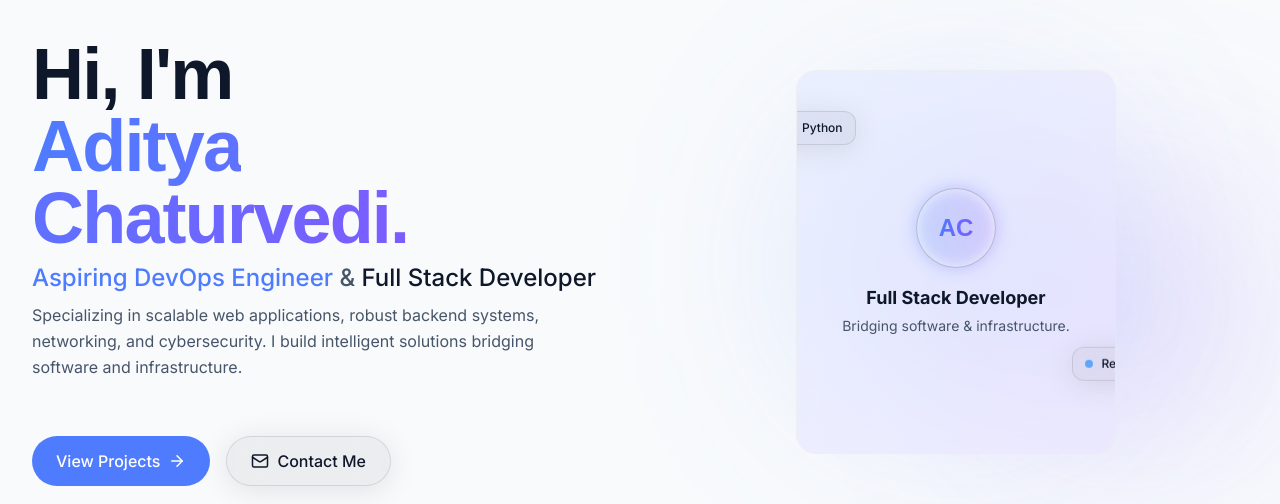
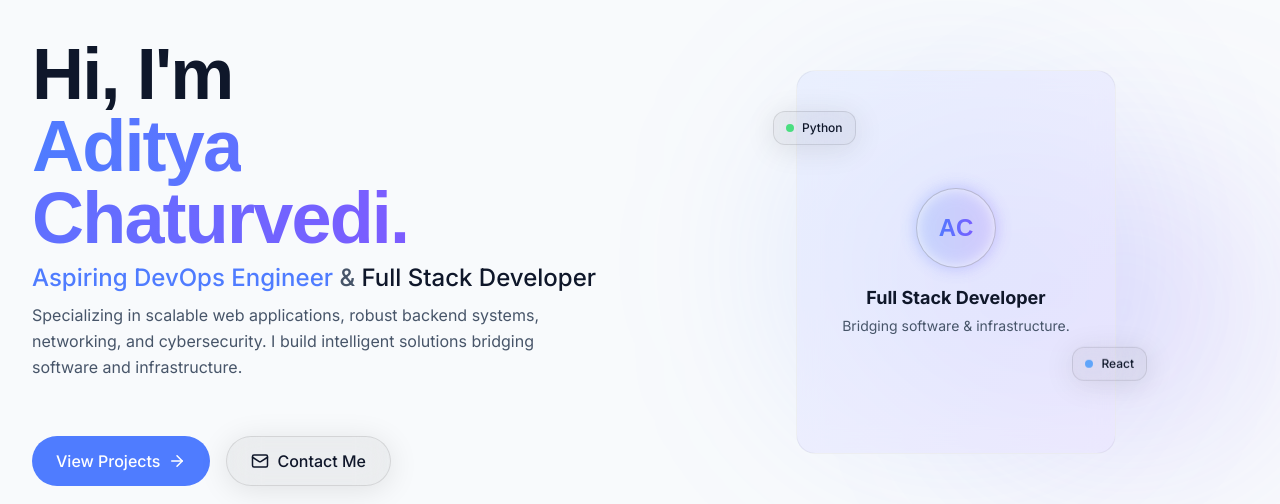
Before and after one commit to Bigrat-hat/Portfolio, a React (Vite) app: page / in a window 1280 px wide. Shown: the part 178-682 px from the top of the page. Built offline with nearby package versions, Linux system fonts and the light colour scheme.

Commit message:
Fix clipping of floating tech badges in Hero section

```diff
--- a/src/components/Hero.jsx
+++ b/src/components/Hero.jsx
@@ -51,9 +51,9 @@ export default function Hero() {
           <div className="absolute top-1/2 left-1/2 -translate-x-1/2 -translate-y-1/2 w-72 h-72 bg-accent/20 rounded-full blur-[100px]"></div>
           <div className="absolute top-1/2 left-1/2 translate-x-10 -translate-y-20 w-64 h-64 bg-secondary/20 rounded-full blur-[100px]"></div>
 
-          <div className="relative w-80 h-96 glass-card border border-borderGlass/10 overflow-hidden flex items-center justify-center group">
+          <div className="relative w-80 h-96 glass-card border border-borderGlass/10 flex items-center justify-center group">
             {/* If user uploads a photo later, we can place it here. For now, a premium abstract placeholder */}
-            <div className="absolute inset-0 bg-gradient-to-br from-accent/10 to-secondary/10"></div>
+            <div className="absolute inset-0 bg-gradient-to-br from-accent/10 to-secondary/10 rounded-2xl"></div>
             <div className="text-center z-10 p-6">
               <div className="w-20 h-20 mx-auto rounded-full bg-background border border-borderGlass/20 flex items-center justify-center mb-4 neon-glow">
                 <span className="text-2xl font-heading font-bold text-gradient">AC</span>
```
